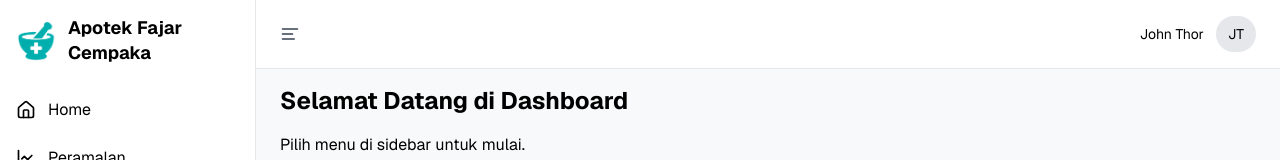
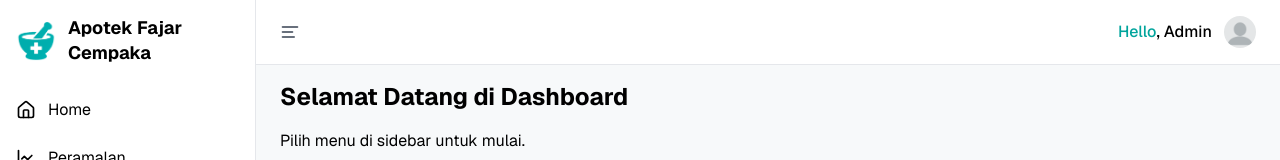
Before and after one commit to FaishalHilmi/antibiotic-sales-forecast, a Next.js app: page /dashboard in a window 1280 px wide. Shown: the top 160 px of the page. Built offline with nearby package versions, Linux system fonts and the light colour scheme.

Commit message:
chore: to add profile dummy image

```diff
--- a/components/NavbarDashboard.tsx
+++ b/components/NavbarDashboard.tsx
@@ -28,14 +28,23 @@ export default function Navbar() {
         <AlignLeft className="w-5" />
       </button>
 
-      <h1 className="logo sm:hidden">
+      <div className="logo sm:hidden flex gap-2">
         <img src="/logo_apotek_fajar.png" alt="Logo" className="w-8 h-8" />
-      </h1>
-      <div className="profile flex gap-3 items-center">
-        <span className="text-sm hidden sm:inline">John Thor</span>
-        <div className="px-2 py-1.5 sm:px-3 sm:py-2 text-sm bg-gray-200 rounded-full">
-          JT
-        </div>
+        <h1 className="text-xs font-semibold flex flex-col">
+          <span>Dashboard Apotek</span>
+          <span>Fajar Cempaka</span>
+        </h1>
+      </div>
+
+      <div className="flex items-center space-x-3">
+        <span className="text-black font-medium hidden md:block">
+          <span className="text-primary">Hello</span>, Admin
+        </span>
+        <img
+          src="/profile-dummy.png"
+          alt="Profile"
+          className="w-8 h-8 rounded-full"
+        />
       </div>
     </div>
   );
```
